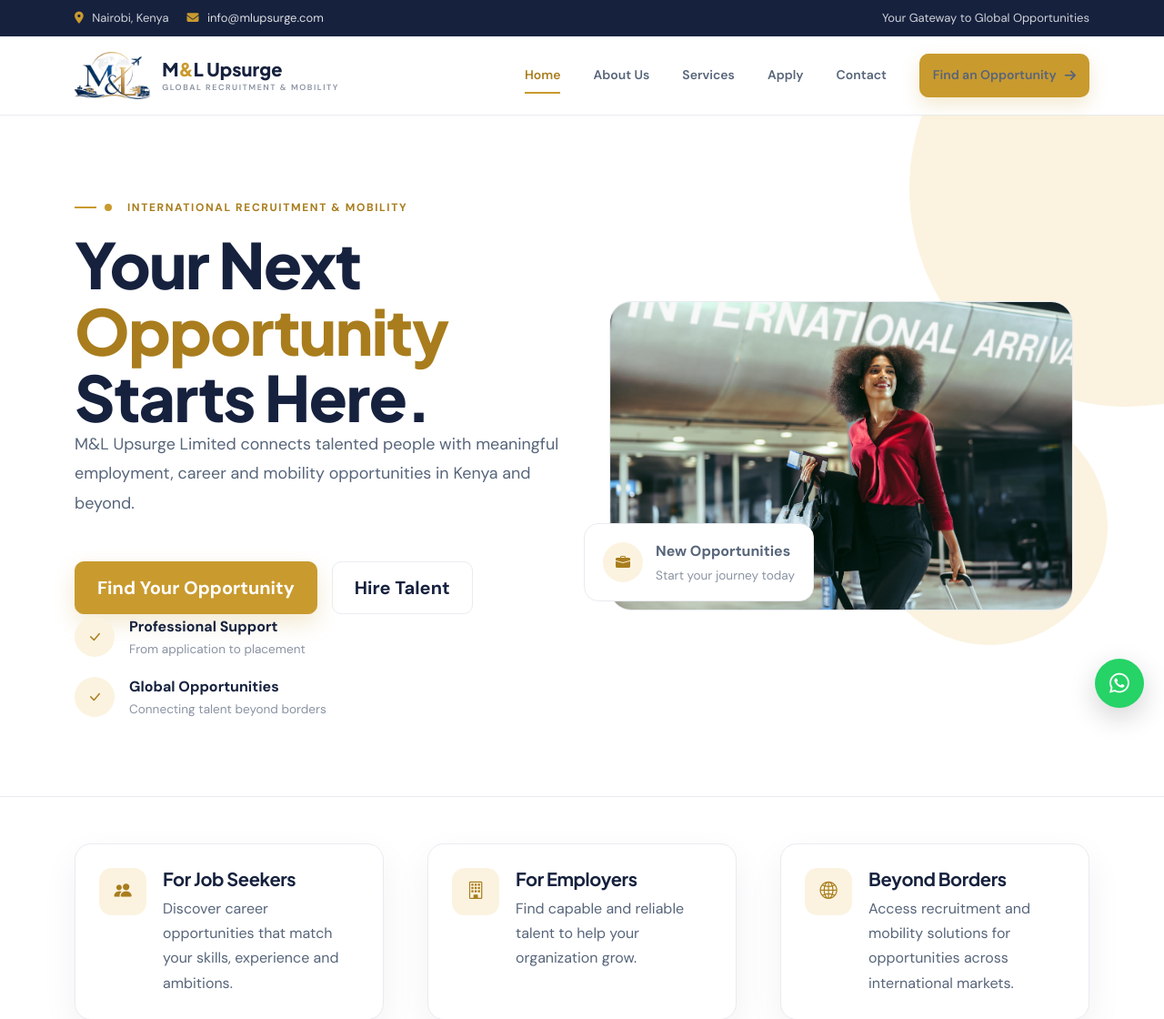
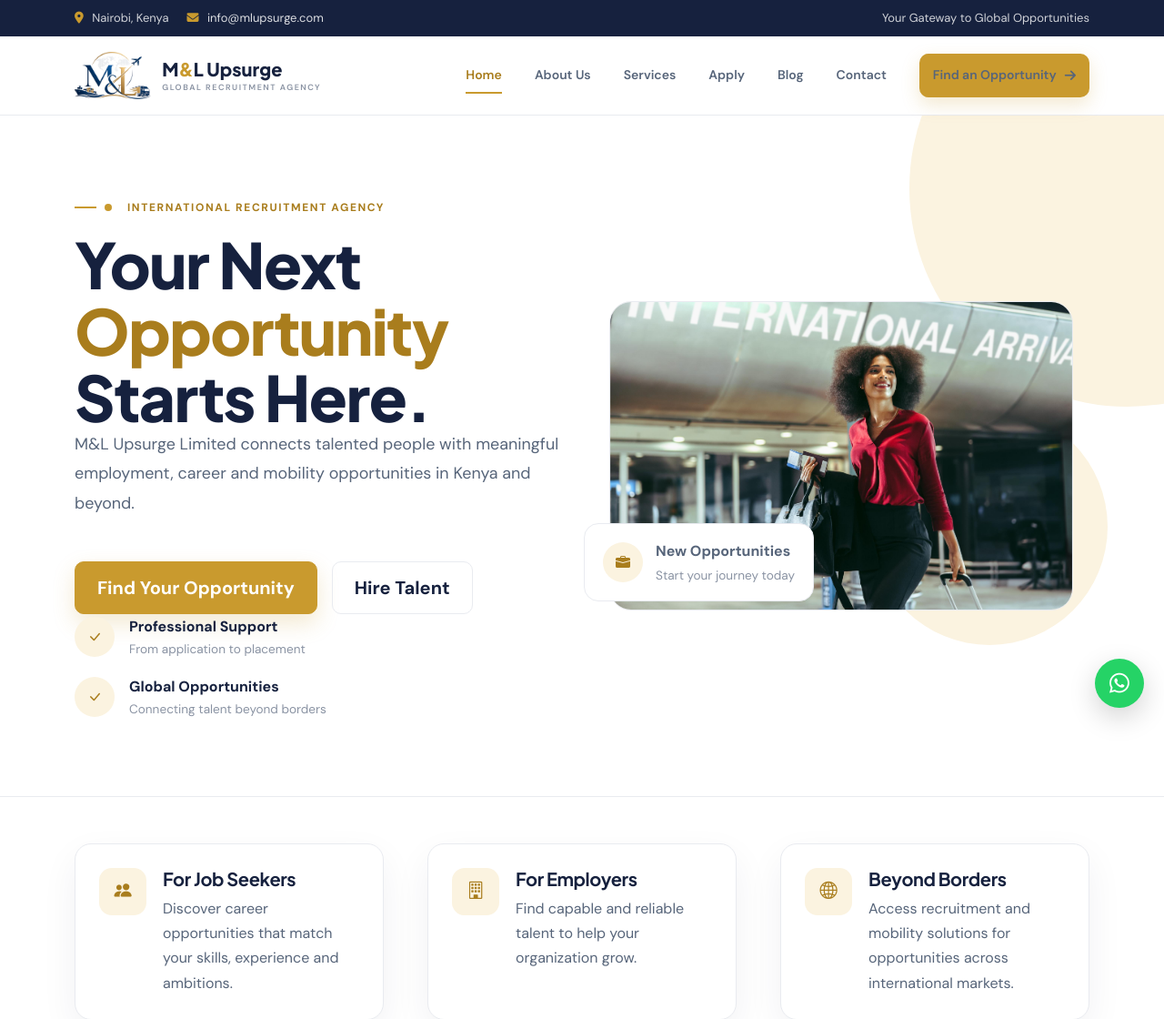
Before and after one commit to CodeOnBytes/M_L_Agency, a Django app: page / in a window 1280 px wide. Shown: the top 1120 px of the page at 91% size. Run offline with Django 5.2, Linux system fonts and the light colour scheme.

Commit message:
WIP: local changes before pull

```diff
--- a/static/core/assets/css/custom.css
+++ b/static/core/assets/css/custom.css
@@ -125,7 +125,10 @@ section.about-services-section,
 section.purpose-section,
 section.about-why-section,
 section.ml-values-section,
-section.about-cta-section {
+section.about-cta-section,
+section.contact-section,
+section.contact-services-section,
+section.contact-final-cta {
     padding-top: var(--ml-section-y-lg);
     padding-bottom: var(--ml-section-y-lg);
 }
--- a/templates/core/base.html
+++ b/templates/core/base.html
@@ -21,9 +21,10 @@
 
     <title>
         {% block title %}
-            M&L Upsurge Limited | Recruitment & Global Mobility
+            M&L Upsurge Limited | Recruitment Agency
         {% endblock %}
     </title>
+
 
 
     <!-- =========================================================
@@ -155,7 +156,7 @@
                     </div>
 
                     <div class="ml-logo-tagline">
-                        Global Recruitment & Mobility
+                        Global Recruitment Agency
                     </div>
 
                 </div>
@@ -207,6 +208,12 @@
                     <li class="{% if request.resolver_match.url_name == 'apply' %}active{% endif %}">
                         <a href="{% url 'apply' %}">
                             Apply
+                        </a>
+                    </li>
+
+                    <li class="{% if request.resolver_match.url_name == 'apply' %}active{% endif %}">
+                        <a href="{% url 'apply' %}">
+                            Blog
                         </a>
                     </li>
 
@@ -420,8 +427,8 @@
 
                     <i class="fa-solid fa-phone"></i>
 
-                    <a href="tel:+211981755322">
-                        +211 981 755 322
+                    <a href="tel:+254 7 000000">
+                        +254 7 000000
                     </a>
 
                 </div>
--- a/templates/core/contact.html
+++ b/templates/core/contact.html
@@ -407,7 +407,7 @@
         </div>
 
 
-        <div class="row g-4">
+        <div class="row g-4 g-lg-5">
 
             <!-- Recruitment -->
 
--- a/templates/core/index.html
+++ b/templates/core/index.html
@@ -18,7 +18,7 @@
 
                     <span class="eyebrow mb-3 d-inline-flex">
                         <span class="hero-dot"></span>
-                        International Recruitment & Mobility
+                        International Recruitment Agency
                     </span>
 
                     <h1 class="hero-title">
```
